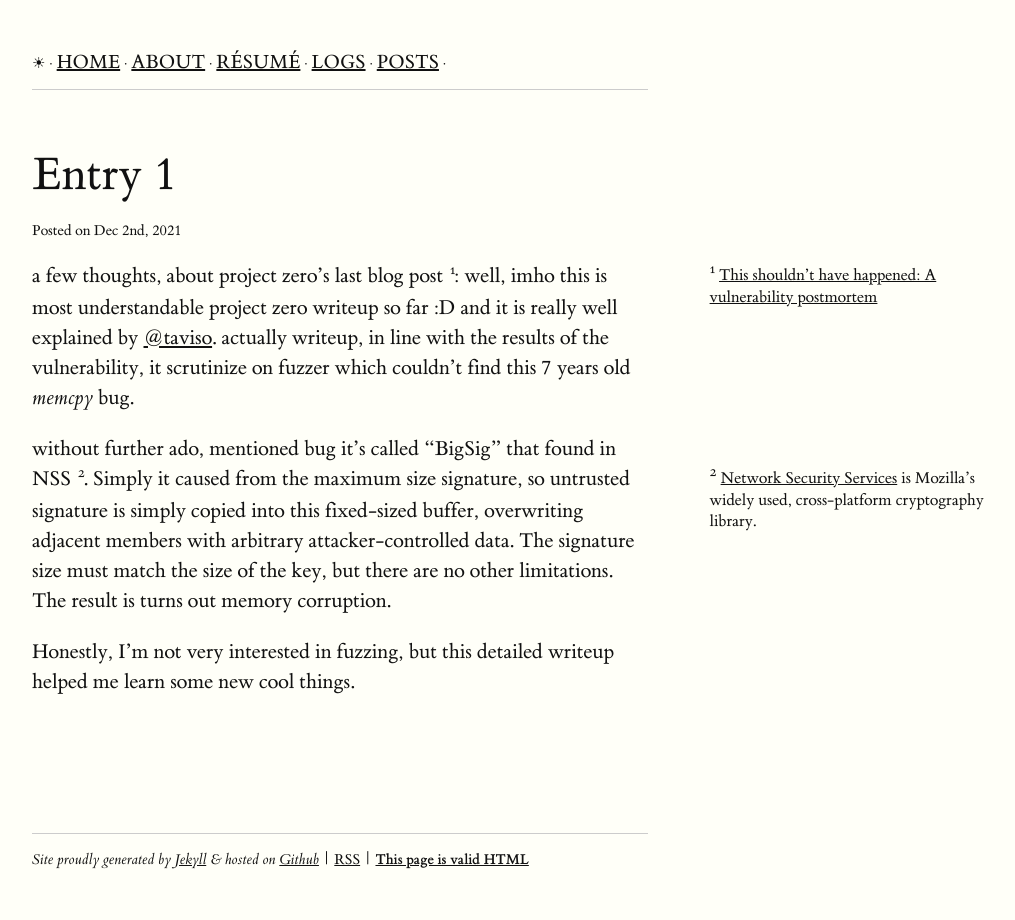
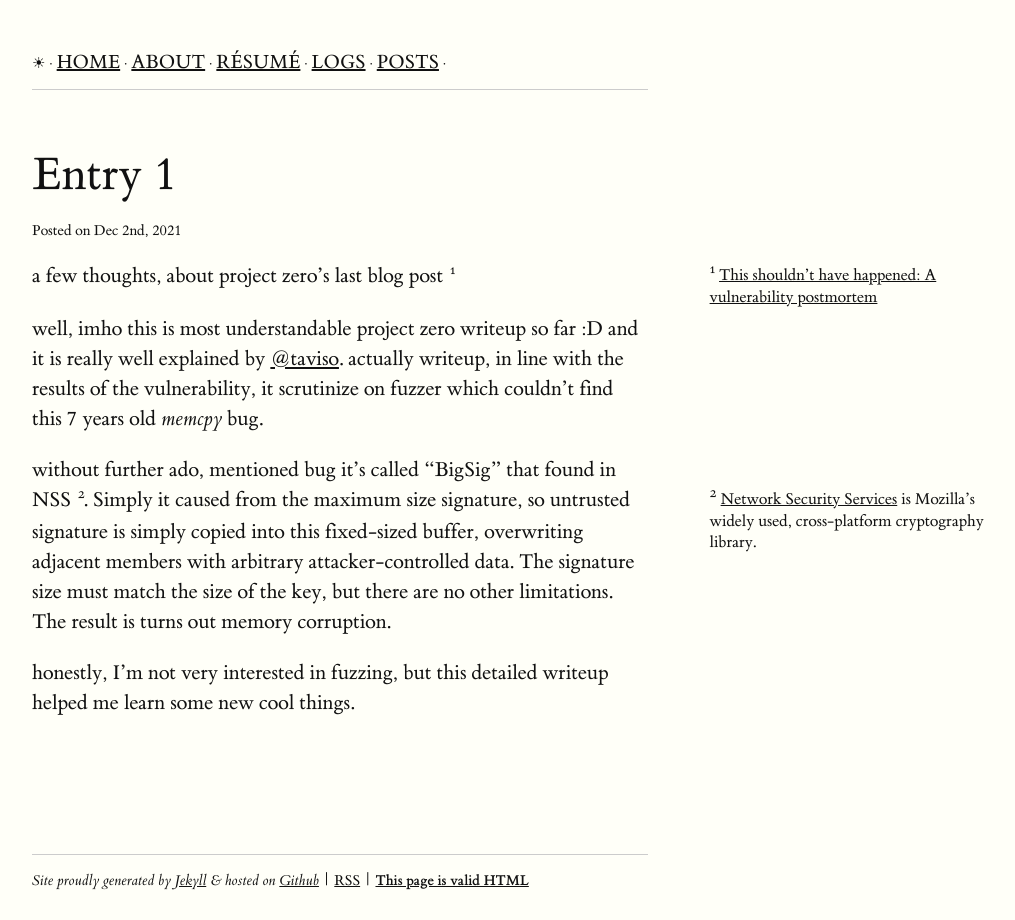
Before and after one commit to smodnix/smodnix.github.io, a Jekyll site: the page built from _logs/entry_1.md, in a window 1280 px wide. Shown: the whole page, without its empty margins (128-1143 px from the left). Built offline with Jekyll 4.4.1, drawn with Linux system fonts in a browser that asks for light colours.

```diff
--- a/_logs/entry_1.md
+++ b/_logs/entry_1.md
@@ -4,9 +4,10 @@ title: "Entry 1"
 date: 2021-12-02
 permalink: /logs/entry-1
 ---
-a few thoughts, about project zero's last blog post {% sidenote 1 "[This shouldn't have happened: A vulnerability postmortem](https://googleprojectzero.blogspot.com/2021/12/this-shouldnt-have-happened.html){:target='_blank'}{:rel='noopener noreferrer'}" %}:
+a few thoughts, about project zero's last blog post {% sidenote 1 "[This shouldn't have happened: A vulnerability postmortem](https://googleprojectzero.blogspot.com/2021/12/this-shouldnt-have-happened.html){:target='_blank'}{:rel='noopener noreferrer'}" %}
+
 well, imho this is most understandable project zero writeup so far :D and it is really well explained by [@taviso](https://twitter.com/taviso). actually writeup, in line with the results of the vulnerability, it scrutinize on fuzzer which couldn't find this 7 years old _memcpy_ bug.
 
 without further ado, mentioned bug it's called "BigSig" that found in NSS {% sidenote 2 "[Network Security Services](https://developer.mozilla.org/en-US/docs/Mozilla/Projects/NSS/Overview){:target='_blank'}{:rel='noopener noreferrer'} is Mozilla's widely used, cross-platform cryptography library." %}. Simply it caused from the maximum size signature, so untrusted signature is simply copied into this fixed-sized buffer, overwriting adjacent members with arbitrary attacker-controlled data. The signature size must match the size of the key, but there are no other limitations. The result is turns out memory corruption.
 
-Honestly, I'm not very interested in fuzzing, but this detailed writeup helped me learn some new cool things.
+honestly, I'm not very interested in fuzzing, but this detailed writeup helped me learn some new cool things.
```
